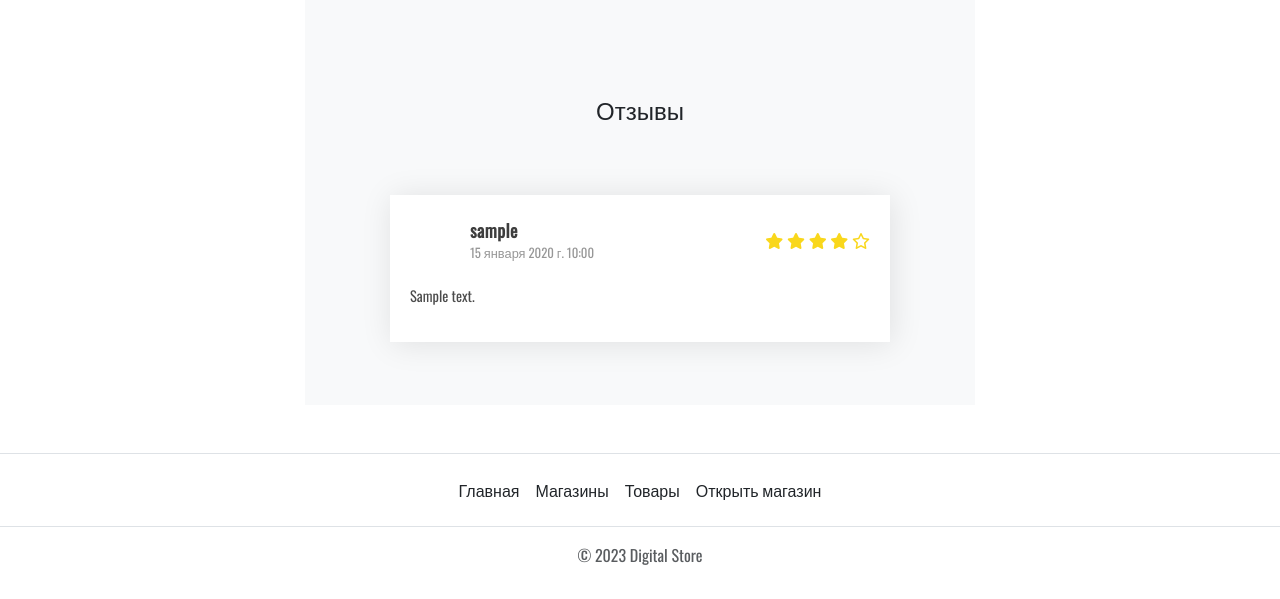
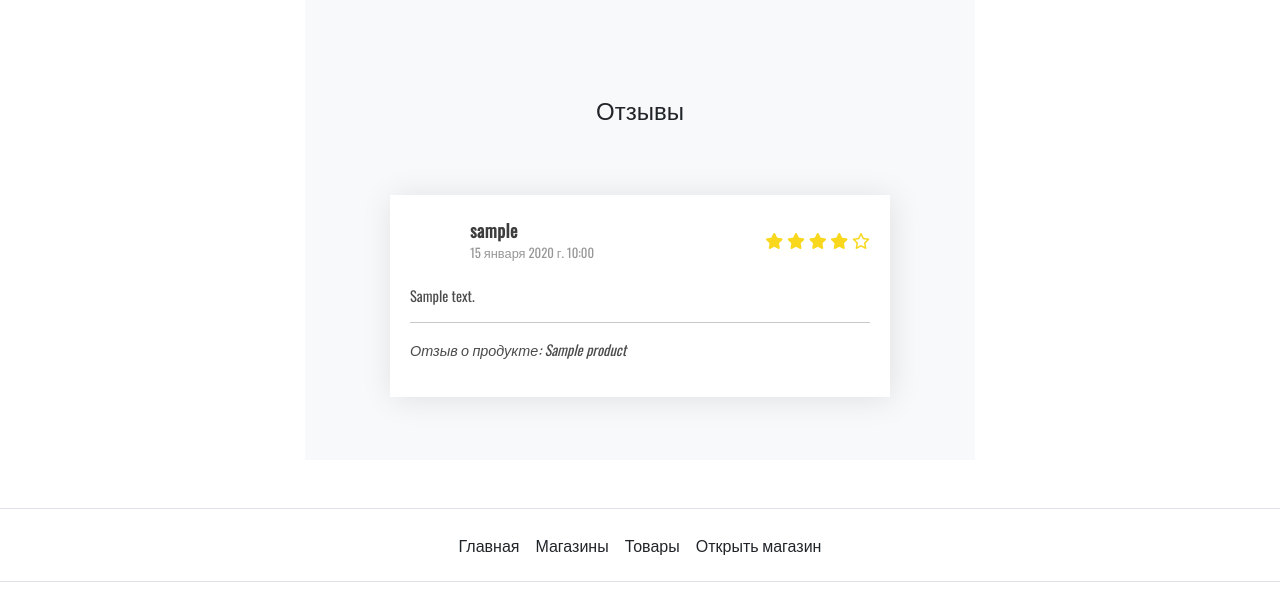
Before and after one commit to Timoha23/django_digital_store, a Django app: page /review/shop/1/ in a window 1280 px wide. Shown: the part 504-1103 px from the top of the page. Before the commit the page ends 1069 px from the top, so only its background shows below. Run offline with Django 4.2, Linux system fonts and the light colour scheme; tables that the repository leaves empty hold one stand-in row (values such as "Sample post"); some libraries are stand-ins or nearby versions.

Commit message:
отредактирован шаблон

```diff
--- a/digital_store/templates/includes/review.html
+++ b/digital_store/templates/includes/review.html
@@ -33,6 +33,8 @@
       </div>
       <div class="client-comment">
           <p>{{ review.text }}</p>
+          <hr style="margin-top:10px"></hr>
+          <p><i>Отзыв о продукте: {{ review.product }}</i></p>
       </div>
     </div>
   </div>
```
